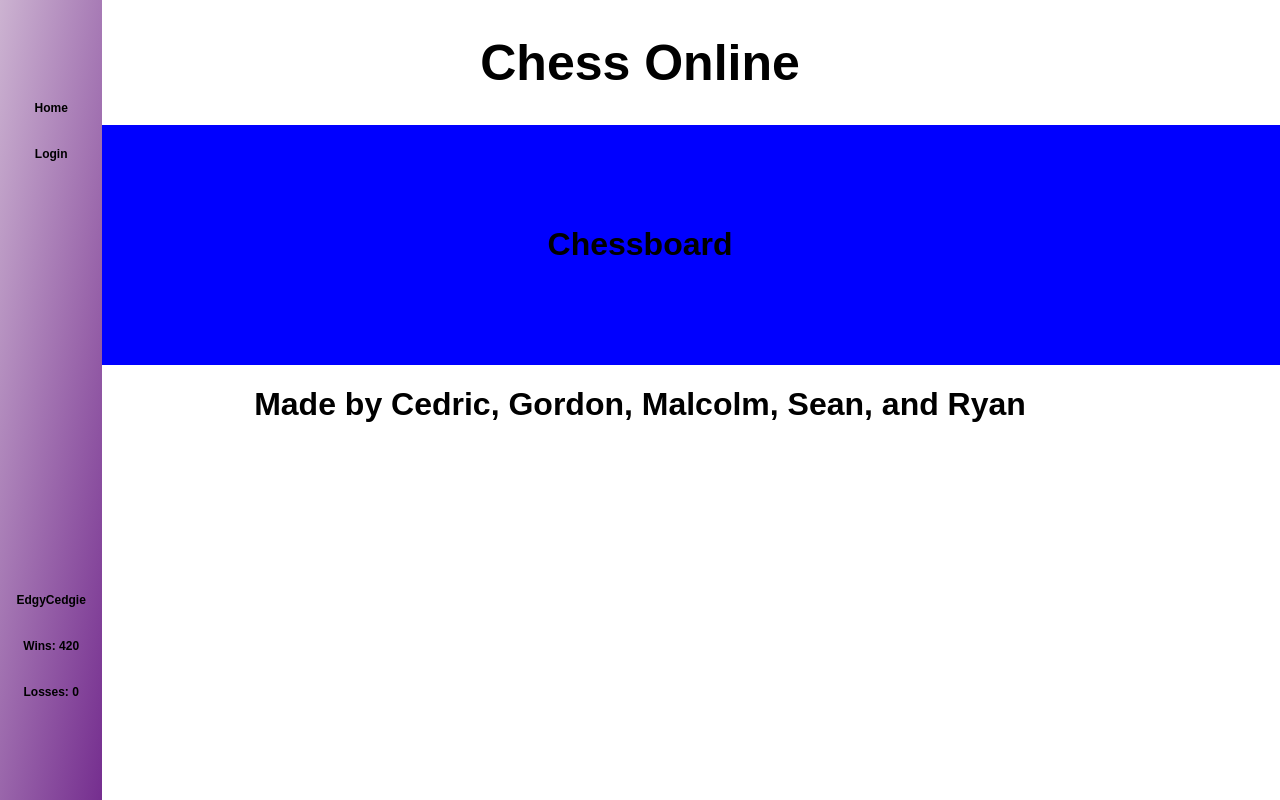
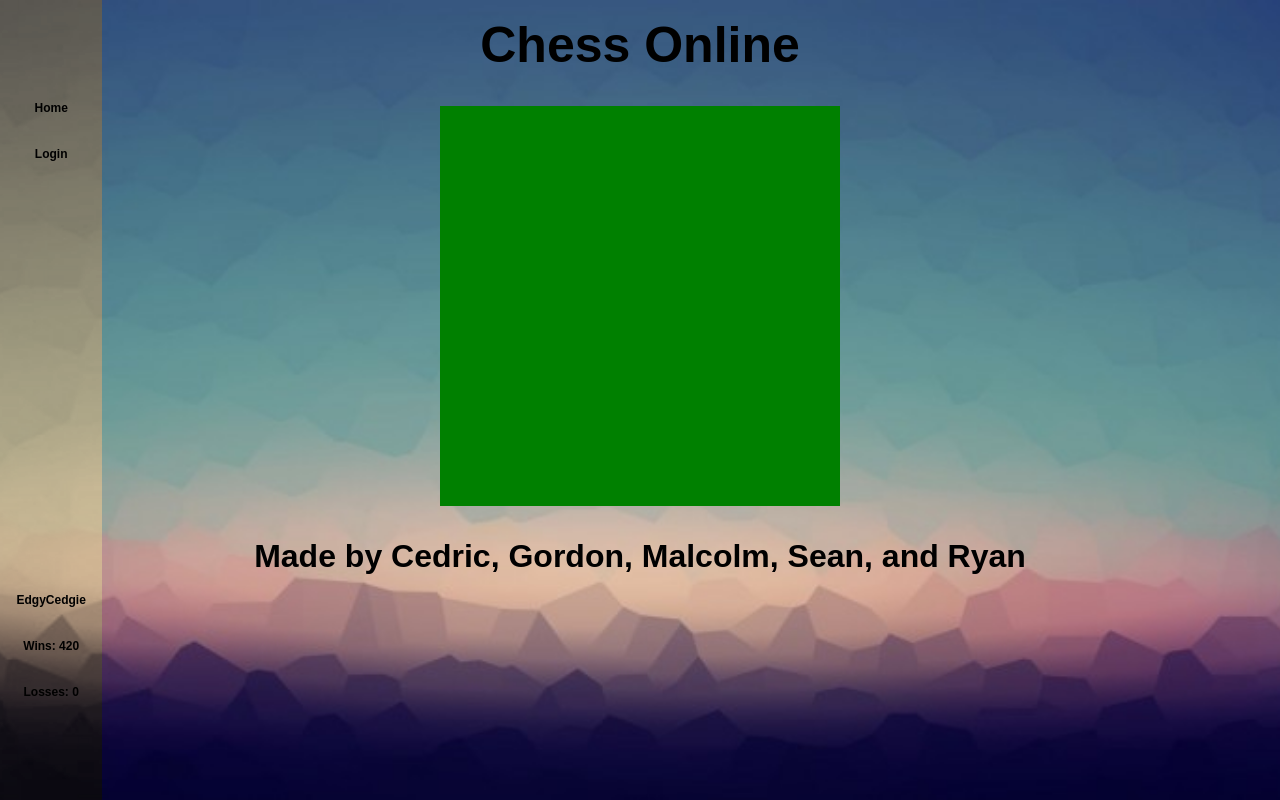
Before and after one commit to ryanmckim/Online-Chess, a React (Create React App) app in the folder client/: page / in a window 1280 px wide. Built offline with nearby package versions, Linux system fonts and the light colour scheme.

Commit message:
Did more styling

```diff
--- a/client/src/App.css
+++ b/client/src/App.css
@@ -1,11 +1,17 @@
 * {
   box-sizing: border-box;
-  font-family: Arial, Helvetica, sans-serif
+  font-family: Arial, Helvetica, sans-serif;
+  margin: 0;
 }
 
 .main-content {
   display: flex;
-  size: 100vh;
+  height: 100vh;
+  width: 100vw;
+  background-image: url("../public/images/background.jpg");
+  background-position: center;
+  background-size: cover;
+  background-repeat: no-repeat;
 }
 
 .app {
@@ -16,4 +22,5 @@
 
 .app-item {
   width: 100vw;
+  padding: 2vh 0;
 }
--- a/client/src/components/Chessboard.css
+++ b/client/src/components/Chessboard.css
@@ -1,4 +1,12 @@
+.board-container {
+    padding: 2vh 2vw;
+    display: flex;
+    justify-content: center;
+    align-items: center;
+}
+
 .board {
-    background: blue;
-    padding: 10vh 10vw;
-  }
+  width: 400px;
+  height: 400px;
+  background: green;
+}
--- a/client/src/components/Chessboard.js
+++ b/client/src/components/Chessboard.js
@@ -2,8 +2,8 @@ import "./Chessboard.css";
 
 const Chessboard = () => {
     return (
-        <div className="board app-item">
-            <h1 className="board-title">Chessboard</h1>
+        <div className="board-container app-item">
+            <div className="board"></div>
         </div>
     );
 };
--- a/client/src/components/Sidebar.css
+++ b/client/src/components/Sidebar.css
@@ -7,7 +7,7 @@
     height: 100vh;
     width: 8vw;
     justify-content: center;
-    background: linear-gradient(100deg, #CCB3D1, #752e8f);
+    backdrop-filter: sepia(80%);
   }
 
 .sidebar-item {
```
Also changed, not shown: client/public/images/background.jpg (added).
